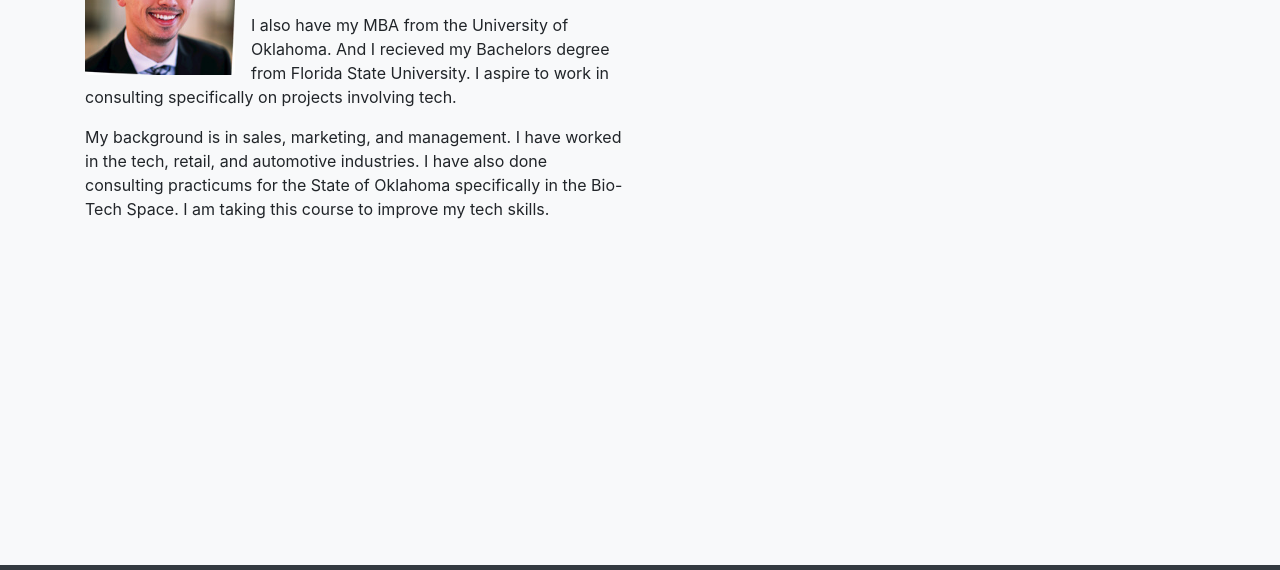
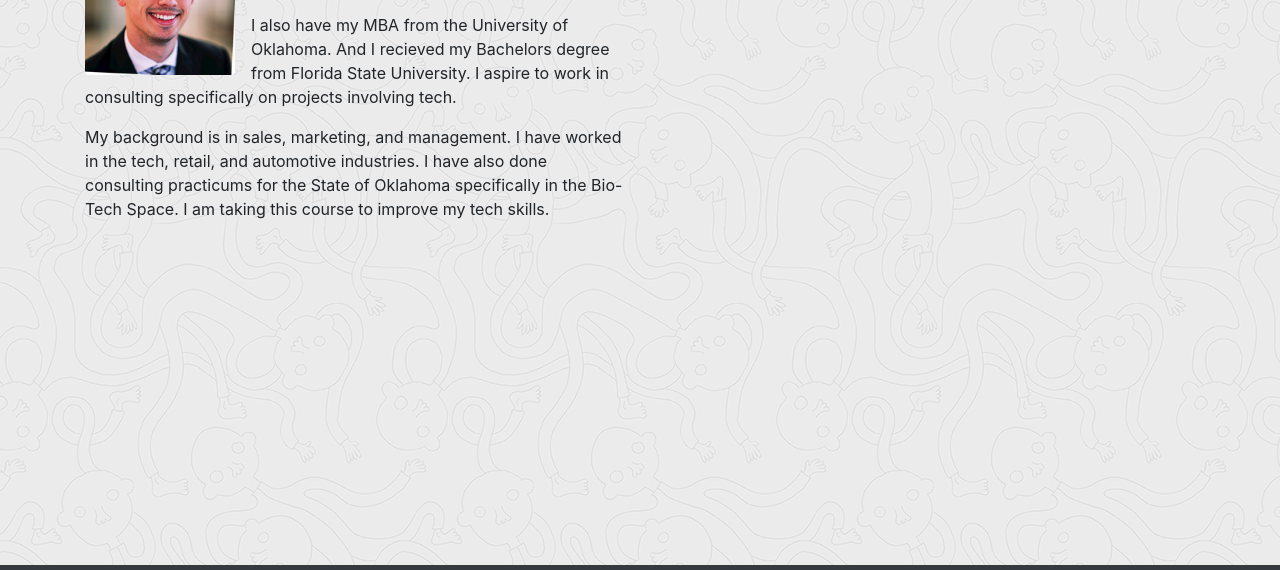
Before and after one commit to cameronlay15/portfolio-2, a plain HTML site: page index.html in a window 1280 px wide. Shown: the part 179-749 px from the top of the page. Drawn offline with nearby package versions, Linux system fonts and the light colour scheme.

Commit message:
added background

```diff
--- a/style.css
+++ b/style.css
@@ -11,3 +11,7 @@ html {
   #cameron, #portfolio, #contactMe {
     min-height: 100vh;
   }
+
+  .bg-light{
+      background-image: url("assets/ignasi_pattern_s.png");
+  }
```
Also changed, not shown: assets/ignasi_pattern_s.png (added).
